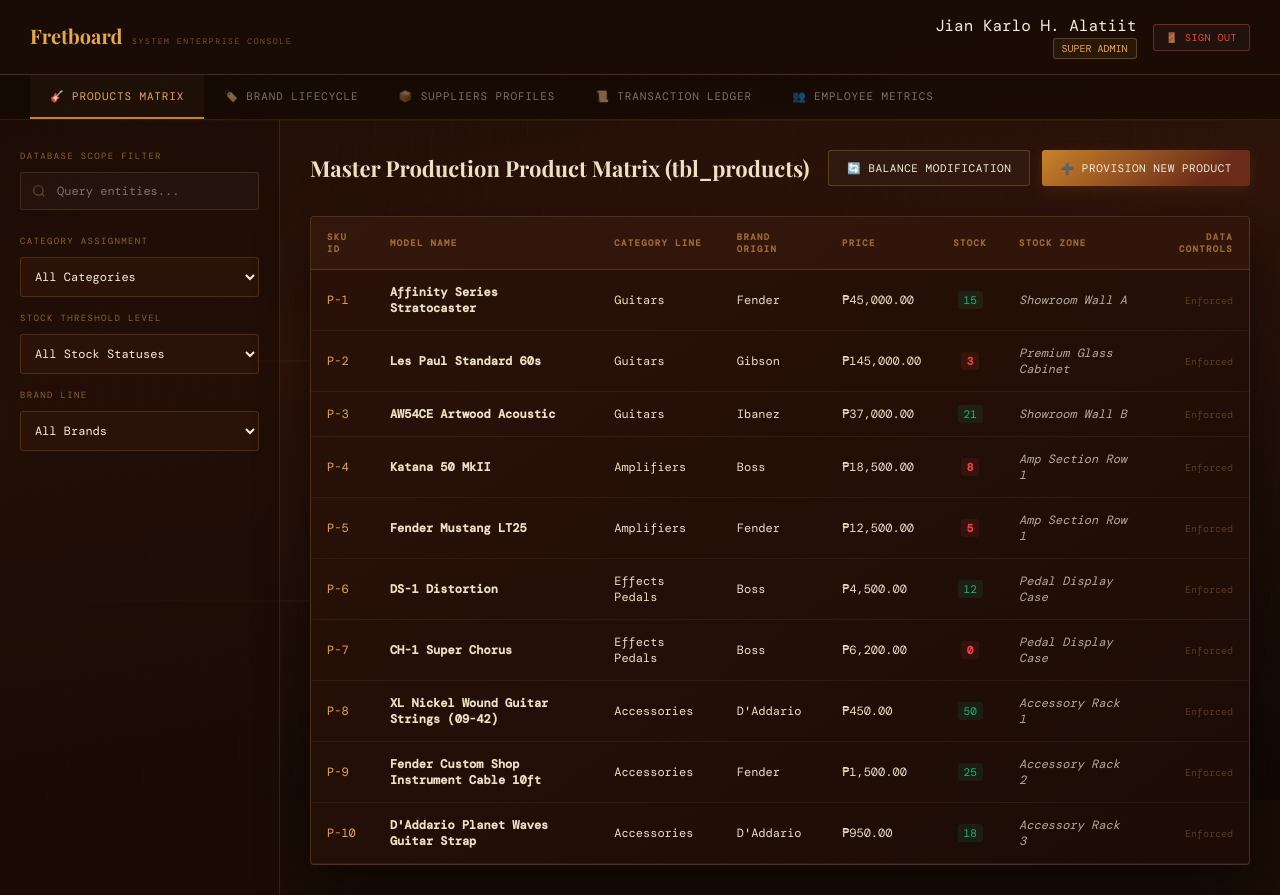
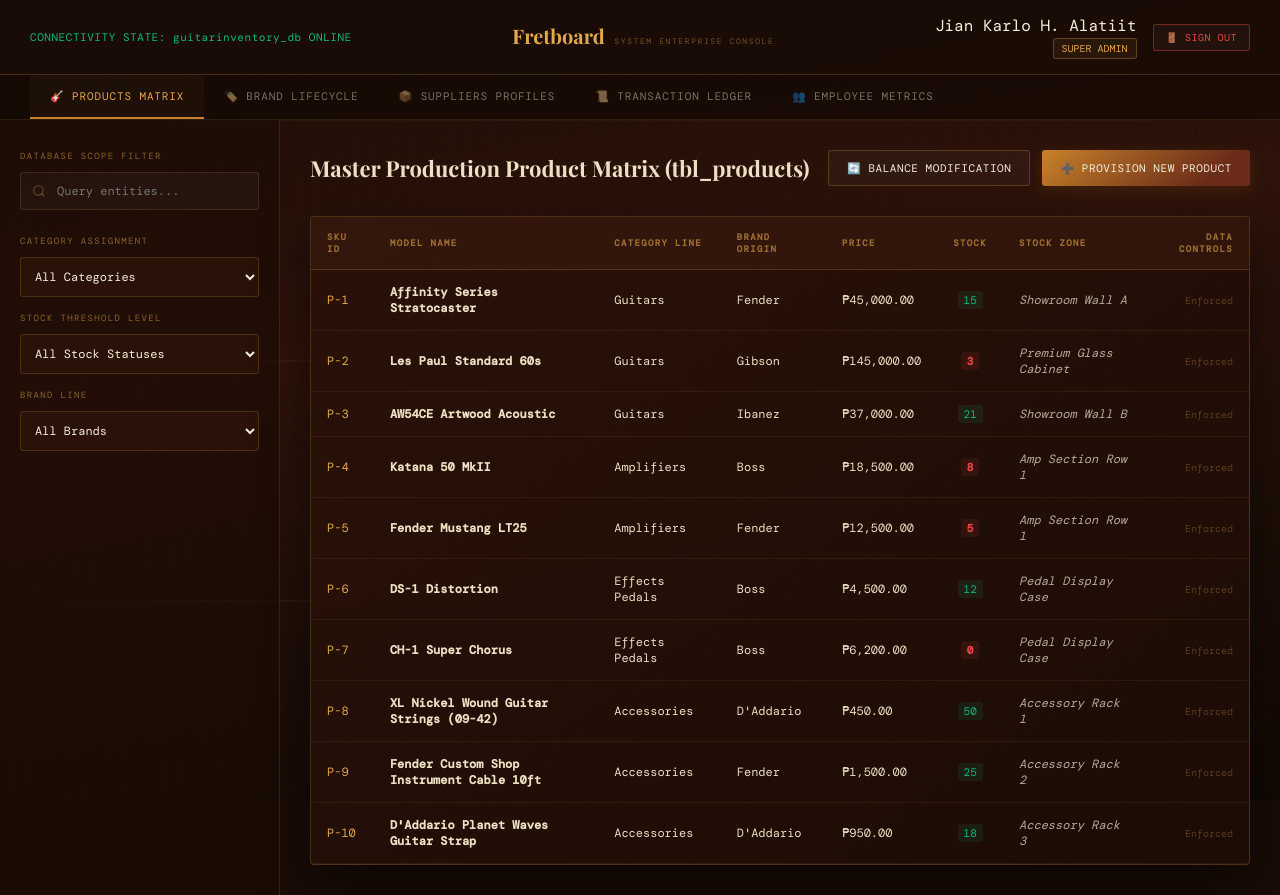
Before and after one commit to Alatiitkarlo26/IM-CODE, a PHP site: page /dashboard.php in a window 1280 px wide. Run offline with PHP 8.4, Linux system fonts and the light colour scheme; data comes from the database, SQL or seed files in the repository; some web fonts are replaced.

Commit message:
Added availability feature

```diff
--- a/ui/dashboard.php
+++ b/ui/dashboard.php
@@ -230,7 +230,11 @@
   <div class="bg-strings"><div class="bg-string"></div><div class="bg-string"></div><div class="bg-string"></div></div>
 
   <header class="top-bar">
-
+    <?php if(isset($conn) && $conn): ?>
+      <p style='color: #10b981; font-size: 11px; letter-spacing:0.05em;'>CONNECTIVITY STATE: guitarinventory_db ONLINE</p>
+    <?php else: ?>
+      <p style='color: #ef4444; font-size: 11px; letter-spacing:0.05em;'>CONNECTIVITY STATE: DISCONNECTED</p>
+    <?php endif; ?>
     <div class="logo-row">
       <div class="brand">
         <span class="brand-name">Fretboard</span>
```
